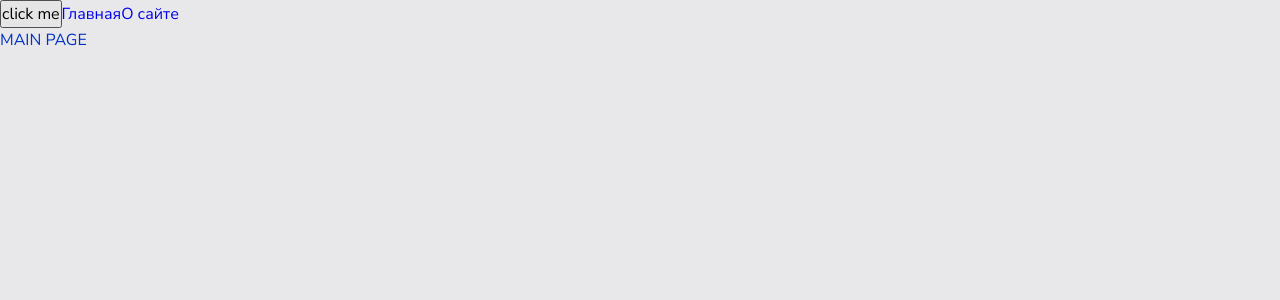
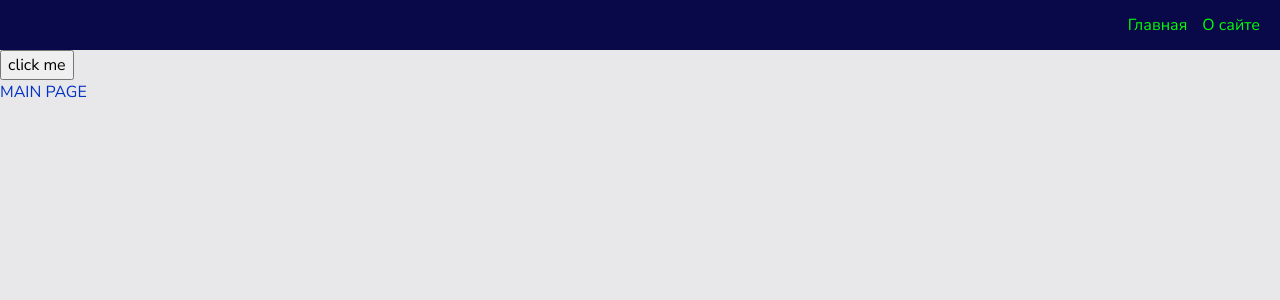
Before and after one commit to Nicodim/mark2, a React app: page / in a window 1280 px wide. Shown: the top 300 px of the page. Built offline with nearby package versions, Linux system fonts and the light colour scheme.

Commit message:
added Applink

```diff
--- a/src/app/App.tsx
+++ b/src/app/App.tsx
@@ -1,5 +1,4 @@
 import React from 'react';
-import {Link} from 'react-router-dom';
 
 import {GlobalStyles} from "./styles/GlobalStyles";
 import {ThemeProvider} from "styled-components";
@@ -7,6 +6,7 @@ import {themeDark, themeLight} from "./styles/themes/theme";
 import {RootContainer} from "./styles/styles";
 import {useTheme} from "app/providers/ThemeProvider";
 import {AppRouter} from "app/providers/router";
+import {Navbar} from "widgets/Navbar";
 
 export enum Theme {
     LIGHT = 'LIGHT',
@@ -20,9 +20,8 @@ const App = () => {
             <GlobalStyles/>
             <ThemeProvider theme={theme === Theme.LIGHT? themeLight : themeDark}>
                 <RootContainer>
+                    <Navbar/>
                     <button onClick={toggleTheme}>click me</button>
-                    <Link to={'/'}>Главная</Link>
-                    <Link to={'/about'}>О сайте</Link>
                     <AppRouter/>
                 </RootContainer>
             </ThemeProvider>
--- a/src/app/styles/GlobalStyles.ts
+++ b/src/app/styles/GlobalStyles.ts
@@ -12,8 +12,6 @@ export const GlobalStyles = createGlobalStyle`
     font: 16px/1.5 "Nunito Sans", sans-serif;
 
     * {
-      margin: 0;
-      padding: 0;
       box-sizing: border-box;
     }
 
--- a/src/app/styles/variables/global.ts
+++ b/src/app/styles/variables/global.ts
@@ -4,6 +4,7 @@ export const FONTSIZE_S = '12px'
 export const FONTSIZE_M = '24px'
 export const FONTSIZE_L = '32px'
 
+export const NAVBAR_HEIGHT = '50px'
 // #root {
 //   font-family: consolas, "Times New Roman", serif;
 //   font-family-text-redesigned: "Nunito Sans", sans-serif;
--- /dev/null
+++ b/src/shared/ui/AppLink/AppLink.tsx
@@ -0,0 +1,23 @@
+import {FC} from 'react';
+import {LinkProps} from "react-router-dom";
+import {LinkBox} from "shared/ui/AppLink/styles";
+
+interface AppLinkProps extends LinkProps {
+    className?: string;
+    inverted?: boolean
+}
+
+const AppLink: FC<AppLinkProps> = (props) => {
+    const {to, children, className, inverted, ...otherProps} = props
+    return (
+        <LinkBox to={to}
+                 className={className}
+                 inverted={inverted}
+                 {...otherProps}
+        >
+            {children}
+        </LinkBox>
+    );
+};
+
+export default AppLink;
--- /dev/null
+++ b/src/shared/ui/AppLink/styles.ts
@@ -0,0 +1,9 @@
+import styled from "styled-components";
+import {Link} from "react-router-dom";
+
+interface LinkProps {
+    inverted?: boolean
+}
+export const LinkBox = styled(Link)<LinkProps>`
+  color: ${({theme, inverted}) => inverted?  theme.colors.invertedPrimaryColor : theme.colors.primaryColor };
+`
--- /dev/null
+++ b/src/widgets/Navbar/index.ts
@@ -0,0 +1,5 @@
+import {Navbar} from "./ui/Navbar";
+
+export {
+    Navbar,
+}
--- /dev/null
+++ b/src/widgets/Navbar/ui/Navbar.tsx
@@ -0,0 +1,14 @@
+import React from 'react';
+import {Links, MainLink, NavbarBox} from "./styles";
+import AppLink from "shared/ui/AppLink/AppLink";
+
+export const Navbar = () => {
+    return (
+        <NavbarBox>
+            <Links>
+                <MainLink inverted to={'/'}>Главная</MainLink>
+                <AppLink inverted to={'/about'}>О сайте</AppLink>
+            </Links>
+        </NavbarBox>
+    );
+};
--- /dev/null
+++ b/src/widgets/Navbar/ui/styles.ts
@@ -0,0 +1,20 @@
+import styled from "styled-components";
+import {NAVBAR_HEIGHT} from "app/styles/variables/global";
+import AppLink from "shared/ui/AppLink/AppLink";
+
+export const NavbarBox = styled.div`
+  width: 100%;
+  height: ${NAVBAR_HEIGHT};
+  background: ${({theme}) => theme.background.invertedBgColor};
+  display: flex;
+  align-items: center;
+  padding: 20px;
+`
+
+export const Links = styled.div`
+  margin-left: auto;
+`
+
+export const MainLink = styled(AppLink)`
+  margin-right: 15px;
+`
```
Also changed, not shown: 1 other file (tests, documents, lock files or other folders).
